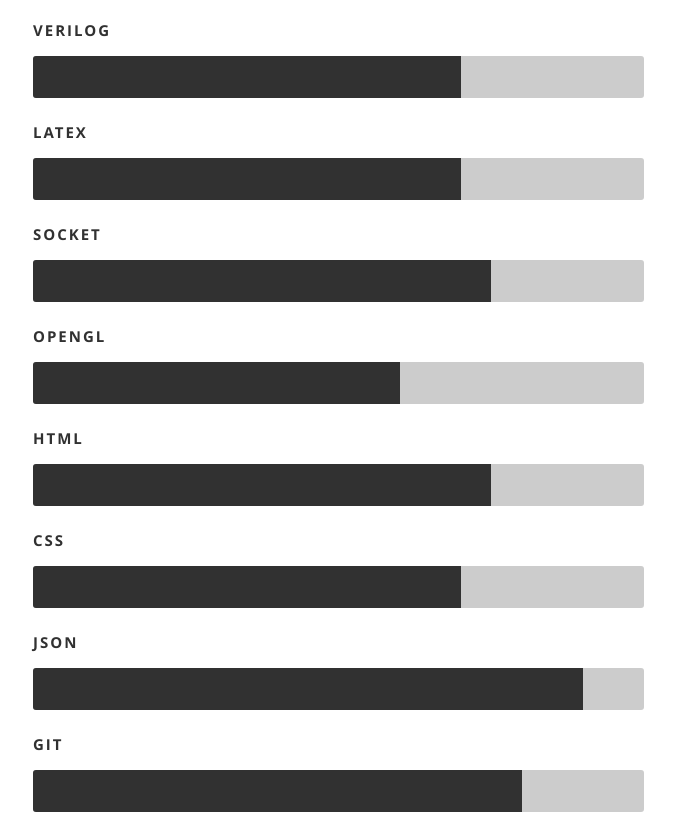
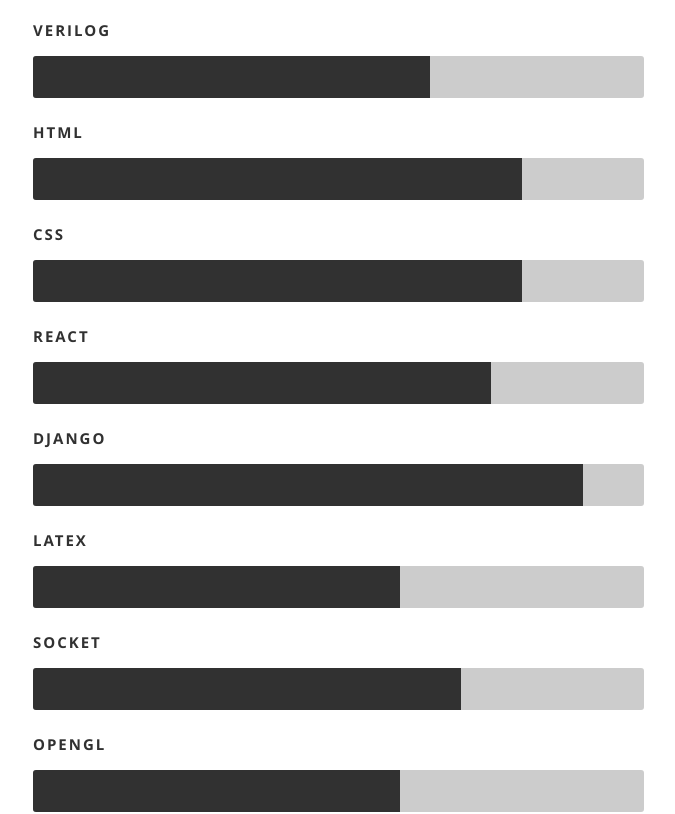
Before and after one commit to tbakerx/react-resume-template, a React (Create React App) app: page / in a window 1280 px wide. Shown: the part 2660-3474 px from the top of the page, without its empty margins (372-1047 px from the left). Built offline with nearby package versions, Linux system fonts and the light colour scheme.

Commit message:
change email change skills fix layout for contact

```diff
--- a/public/resumeData.json
+++ b/public/resumeData.json
@@ -11,7 +11,7 @@
     "image":"profilepic.jpg",
     "bio":"I received my Computer Science Bachelor Degree in National Tsing-Hua University,(NTHU). My goal is to be a multi-disciplined expert. Extensive learning in engineering, management, research, leadership, and problem solving. My engineering forte is software engineering, development process, and quality assurance. Expert at analyzing and solving the most complex problems. Self-motivated, professional and capable of working independently or as part of a team.",
     "contactmessage":"Feel free to leave any message to me",
-    "email": "joe04024@gmail.com",
+    "email": "yanrujhou@g.ucla.edu",
     "phone": "+886975791527",
     "address":{
       "street":"(Your Street)",
@@ -90,37 +90,22 @@
       }
       ,{
         "name":"Javscript",
-        "level":"80%"
+        "level":"85%"
       }
       ,{
         "name":"Java",
         "level":"85%"
       },{
         "name":"Matlab",
-        "level":"75%"
+        "level":"70%"
       },{
         "name":"Verilog",
-        "level":"70%"
-      },{
-        "name":"Latex",
-        "level":"70%"
-      },{
-        "name":"Socket",
-        "level":"75%"
-      },{
-        "name":"OpenGL",
-        "level":"60%"
+        "level":"65%"
       },{
         "name":"Html",
-        "level":"75%"
+        "level":"80%"
       },{
         "name":"CSS",
-        "level":"70%"
-      },{
-        "name":"JSON",
-        "level":"90%"
-      },{
-        "name":"Git",
         "level":"80%"
       },{
         "name":"React",
@@ -128,7 +113,22 @@
       },
       {
         "name":"Django",
-        "level":"85%"
+        "level":"90%"
+      },{
+        "name":"Latex",
+        "level":"60%"
+      },{
+        "name":"Socket",
+        "level":"70%"
+      },{
+        "name":"OpenGL",
+        "level":"60%"
+      },{
+        "name":"JSON",
+        "level":"90%"
+      },{
+        "name":"Git",
+        "level":"80%"
       },
       {
         "name":"Software Engineering",
--- a/src/Components/Contact.js
+++ b/src/Components/Contact.js
@@ -56,13 +56,15 @@ class Contact extends Component {
 
          <div className="row section-head">
 
-            <div className="two columns header-col">
+            <div className="three columns header-col">
 
-               <h1><span>Get In Touch.</span></h1>
+               <h1>
+                   <span>Get In Touch.</span>
+               </h1>
 
             </div>
 
-            <div className="ten columns">
+            <div className="nine columns">
 
                   <p className="lead">{message}</p>
 
@@ -71,7 +73,7 @@ class Contact extends Component {
          </div>
 
          <div className="row">
-            <div className="eight columns">
+            <div className="ten columns">
 
                 <form action="https://formspree.io/joe04024@gapp.nthu.edu.tw" method="POST">
                     <div>
@@ -84,7 +86,8 @@ class Contact extends Component {
                         <label>Message：<span className="required">*</span></label><br />
                         <textarea id="introduction" name="message"
                                   value={this.state.message}
-                                  onChange={this.changeState}></textarea>
+                                  onChange={this.changeState}>
+                        </textarea>
                         <br />
                     </div>
                     <div>
```
